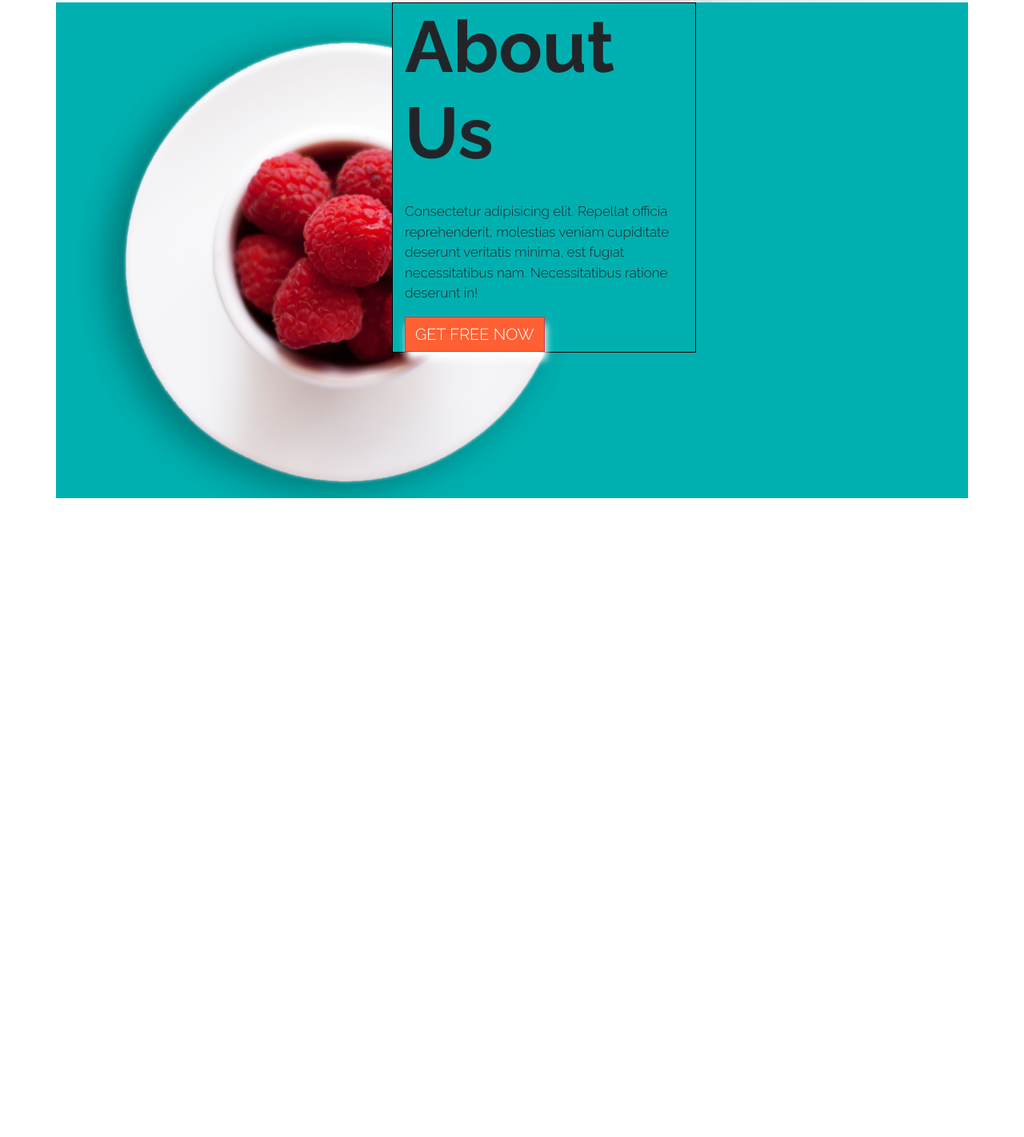
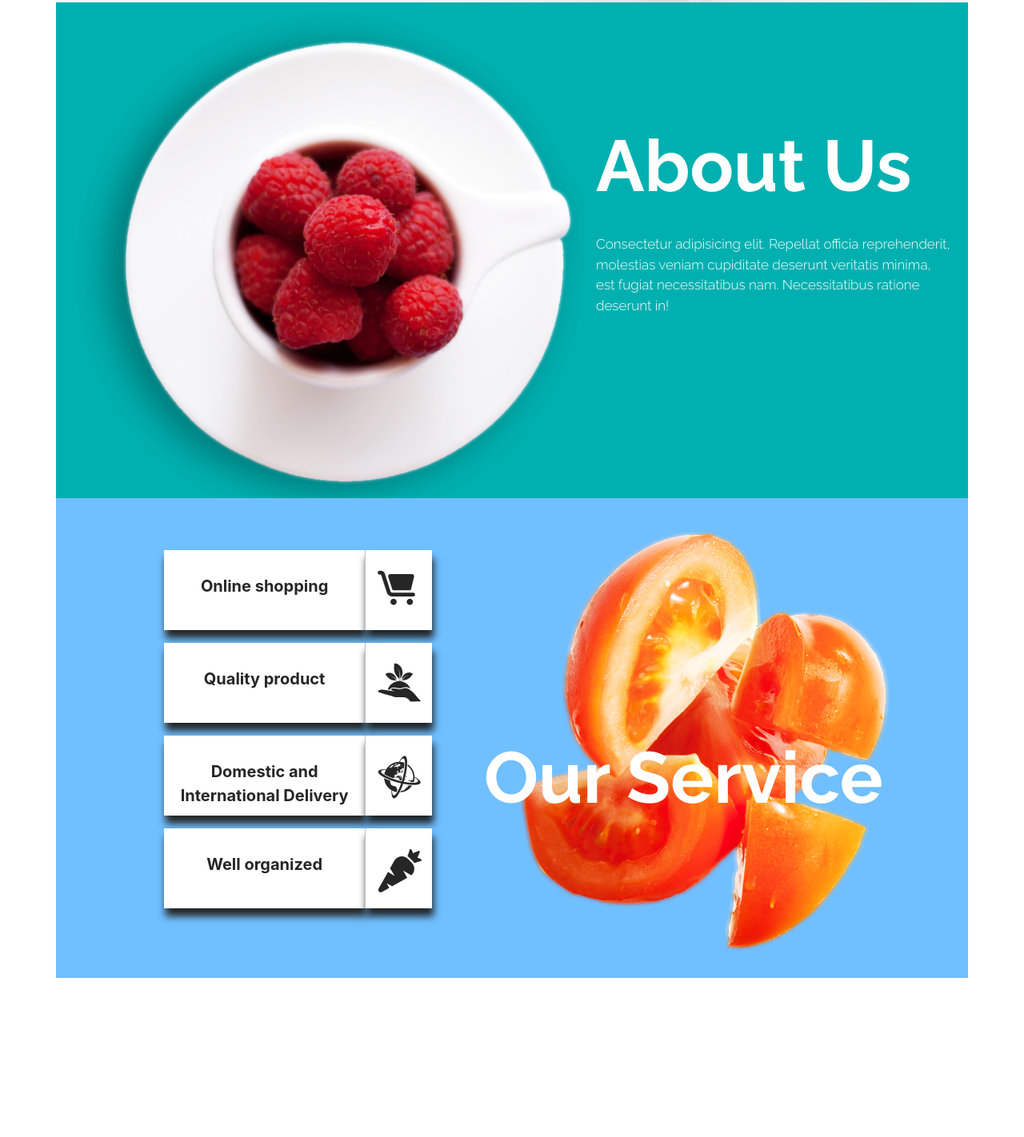
Before and after one commit to KonradNiko/secondProject, a website: page index.html in a window 1280 px wide. Shown: the part 917-2339 px from the top of the page at 80% size. Before the commit the page ends 1540 px from the top, so only its background shows below. Drawn offline with nearby package versions, Linux system fonts and the light colour scheme.

Commit message:
creating next moduls

```diff
--- a/SCSS/style.scss
+++ b/SCSS/style.scss
@@ -4,4 +4,5 @@
 @import "./elements/navSection";
 @import "./elements/navigation";
 @import "./elements/about";
+@import "./elements/service";
 @import "base";
--- a/index.html
+++ b/index.html
@@ -60,15 +60,40 @@
       </div>
     </header>
     <section>
-      <div class="container about">
+      <div class="container aboutUs">
         <div class="row">
-          <div class="col-lg-4 two">
-              <h1>About Us</h1>
-              <p>Consectetur adipisicing elit. Repellat officia reprehenderit,
+          <div class="col-lg-5 two">
+              <h1 class="about">About Us</h1>
+              <p class="about">Consectetur adipisicing elit. Repellat officia reprehenderit,
                 molestias veniam cupiditate deserunt veritatis minima, est fugiat
                   necessitatibus nam. Necessitatibus ratione deserunt in!</p>
-                  <button type="button" class="btn btn-danger but">GET FREE NOW</button>
+
           </div>
+        </div>
+      </div>
+    </section>
+    <section>
+      <div class="container ourServices">
+          <div class="col-lg-5 three">
+              <h1 class="service">Our Service</h1>
+          </div>
+
+        <div class="row">
+            <div class="col-3 box">Online shopping</div>
+            <div class="col-1 box1"></div>
+            <div class="w-100"></div>
+            <div class="col-3 box">Quality product</div>
+            <div class="col-1 box2"></div>
+        </div>
+        <div class="row">
+            <div class="col-3 box">Domestic and International Delivery</div>
+            <div class="col-1 box3" id="domestic"></div>
+            <div class="w-100"></div>
+            <div class="col-3 box">Well organized</div>
+            <div class="col-1 box4"></div>
+          </div>
+
+
         </div>
       </div>
     </section>
--- a/scss/elements/_about.scss
+++ b/scss/elements/_about.scss
@@ -1,4 +1,4 @@
-.about {
+.aboutUs {
     background-image: url(../../images/cup.png);
     background-repeat: no-repeat;
     background-position-x: 20px;
@@ -7,21 +7,24 @@
     background-color: rgb(0, 176, 176);
 
 }
-h1 {
+h1.about {
     font-family: 'Raleway', sans-serif;
+    color: white;
     font-size: 90px;
     font-weight: bold;
     margin-bottom: 32px;
 }
-p {
+p.about {
     font-family: 'Raleway', sans-serif;
     font-size: 17px;
+    color: white;
 }
 
 .two {
     background-color:  rgb(0, 176, 176);
-    width: 500px;
+    width: 450px;
     position: relative;
-    left: 420px;
-    border: 1px solid black;
+    left: 660px;
+    margin-top: 150px;
+
 }
--- a/scss/elements/_service.scss
+++ b/scss/elements/_service.scss
@@ -0,0 +1,103 @@
+.ourServices {
+    padding-top: 45px;
+    padding-left: 150px;
+    background-image: url(../../images/tomato.png);
+    background-repeat: no-repeat;
+    background-position-x: 580px;
+    background-position-y: 40px;
+    height: 600px;
+    background-color: rgb(112, 191, 255);
+
+}
+
+h1.service {
+    width: 600px;
+    position: relative;
+    right: 130px;
+    font-family: 'Raleway', sans-serif;
+    color: white;
+    font-size: 90px;
+    font-weight: bold;
+    margin-bottom: 32px;
+
+}
+
+.three {
+    width: 600px;
+    position: relative;
+    top: 100px;
+    left: 500px;
+    margin-top: 150px;
+
+}
+
+div.box {
+    box-shadow: 2px 10px 9px;
+    background-color: white;
+    height: 100px;
+    margin-bottom: 16px;
+    font-size: 20px;
+    font-weight: bold;
+    color: rgb(38, 38, 38);
+    text-align: center;
+    padding-top: 30px;
+    position: relative;
+    top: -270px;
+
+}
+
+div.box1 {
+    background-image: url(../../images/cart.png);
+    background-repeat: no-repeat;
+    background-position-x: 15px;
+    background-position-y: 25px;
+    border-left: 1px solid silver;
+    box-shadow: 2px 10px 9px;
+    background-color: white;
+    height: 100px;
+    margin-bottom: 16px;
+    position: relative;
+    top: -270px;
+}
+
+div.box2 {
+    background-image: url(../../images/quality.png);
+    background-repeat: no-repeat;
+    background-position-x: 15px;
+    background-position-y: 25px;
+    border-left: 1px solid silver;
+    box-shadow: 2px 10px 9px;
+    background-color: white;
+    height: 100px;
+    margin-bottom: 16px;
+    position: relative;
+    top: -270px;
+}
+
+div.box3 {
+    background-image: url(../../images/world.png);
+    background-repeat: no-repeat;
+    background-position-x: 15px;
+    background-position-y: 25px;
+    border-left: 1px solid silver;
+    box-shadow: 2px 10px 9px;
+    background-color: white;
+    height: 100px;
+    margin-bottom: 16px;
+    position: relative;
+    top: -270px;
+}
+
+div.box4 {
+    background-image: url(../../images/carrot.png);
+    background-repeat: no-repeat;
+    background-position-x: 15px;
+    background-position-y: 25px;
+    border-left: 1px solid silver;
+    box-shadow: 2px 10px 9px;
+    background-color: white;
+    height: 100px;
+    margin-bottom: 16px;
+    position: relative;
+    top: -270px;
+}
```
Also changed, not shown: CSS/style.css.
